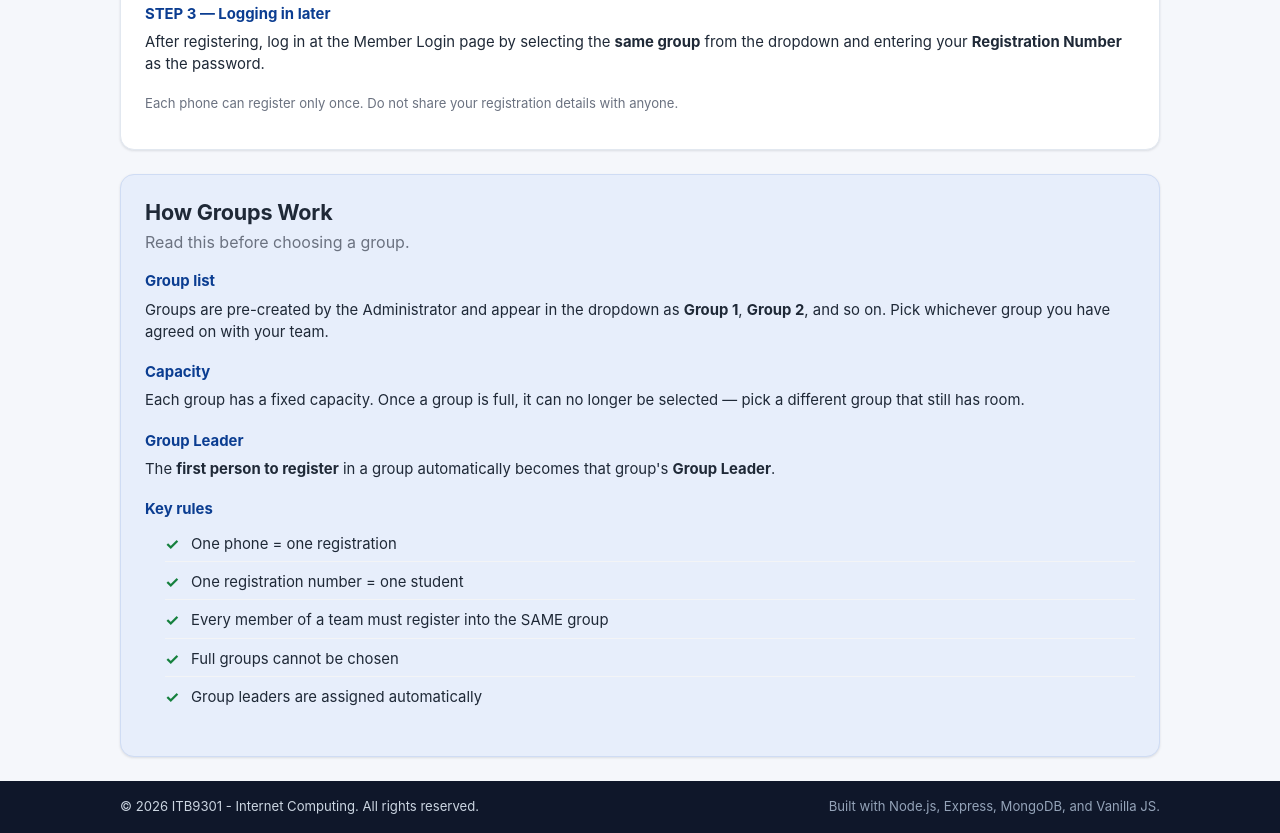
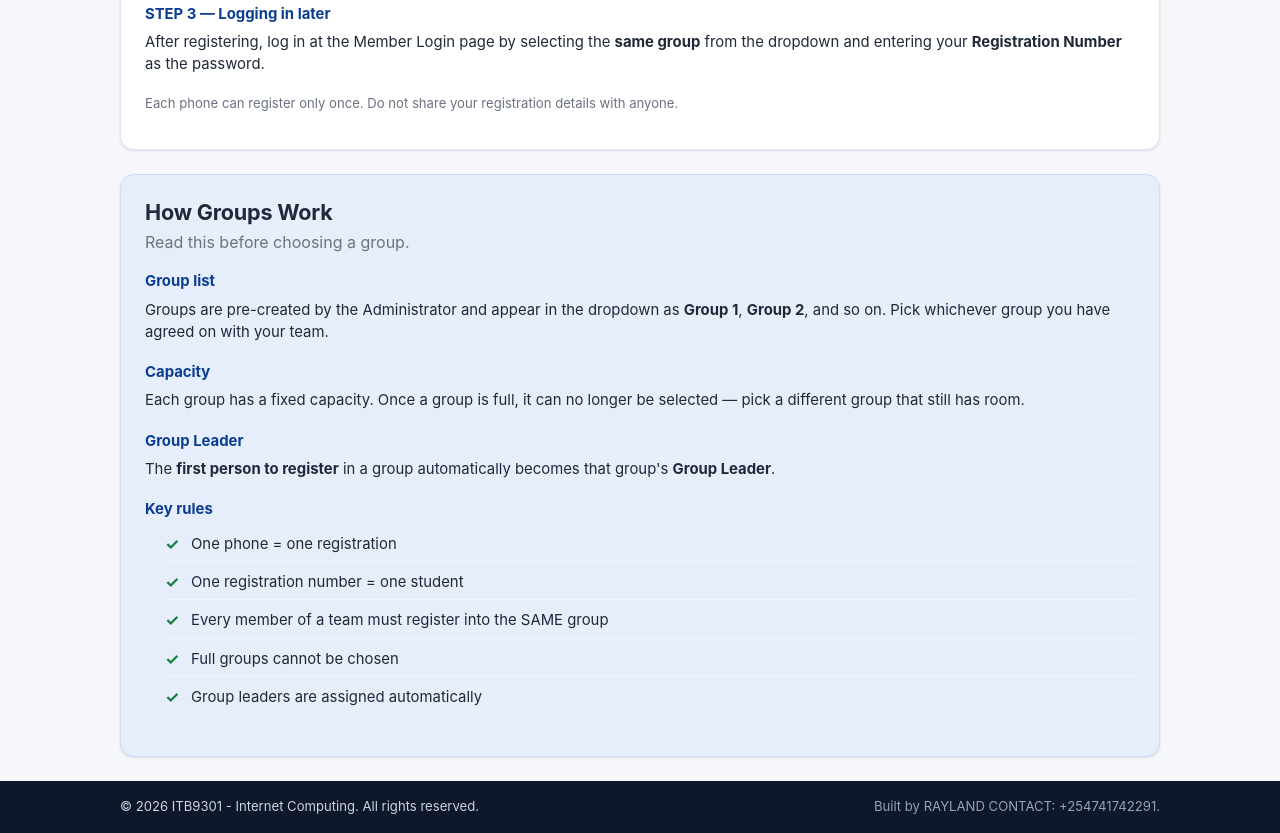
Before and after one commit to re178/physics-education-groups, a website: page public/index.html in a window 1280 px wide. Shown: the part 1341-2174 px from the top of the page. Drawn offline with Linux system fonts and the light colour scheme; no server answers.

Commit message:
Update footer contact information

```diff
--- a/public/index.html
+++ b/public/index.html
@@ -376,7 +376,7 @@
 <footer class="site-footer">
   <div class="container footer-inner">
     <p>© <span id="footer-year"></span> ITB9301 - Internet Computing. All rights reserved.</p>
-    <p class="muted small">Built with Node.js, Express, MongoDB, and Vanilla JS.</p>
+    <p class="muted small">Built by RAYLAND CONTACT: +254741742291.</p>
   </div>
 </footer>
 
```
